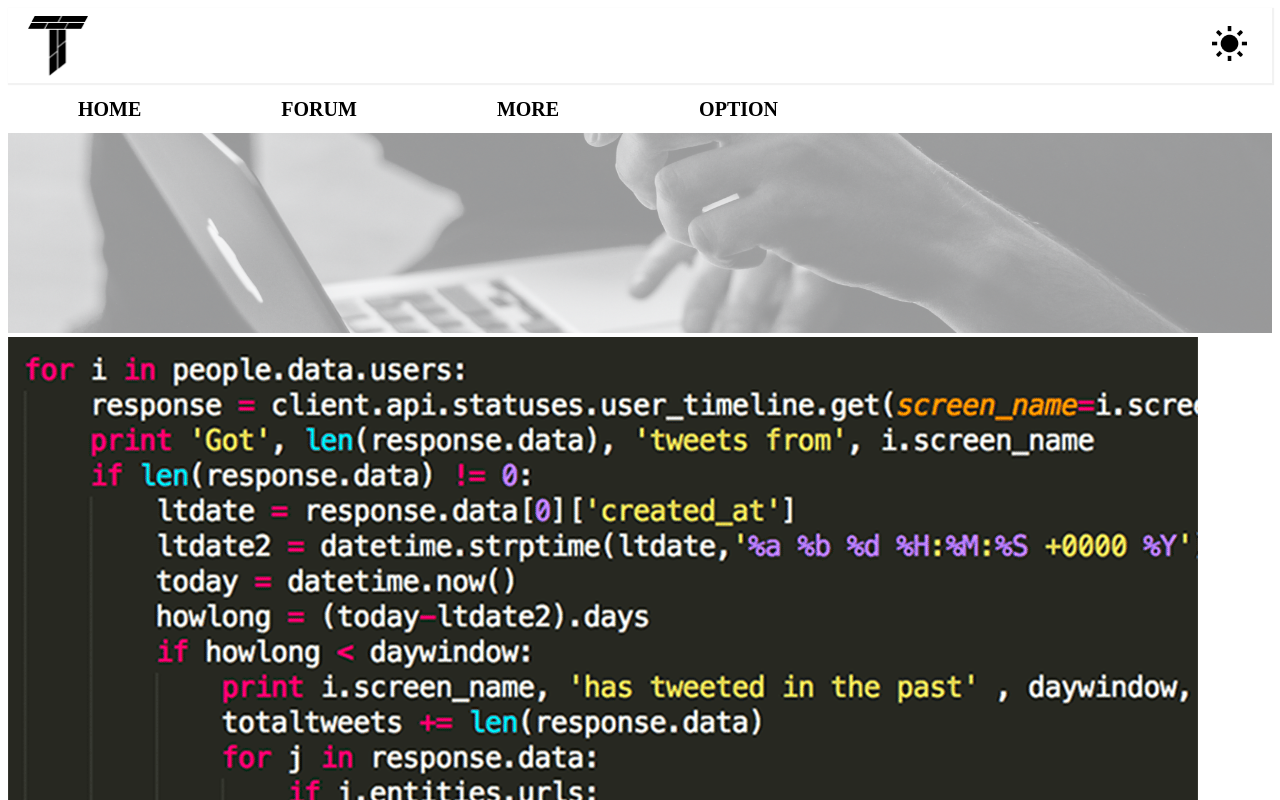
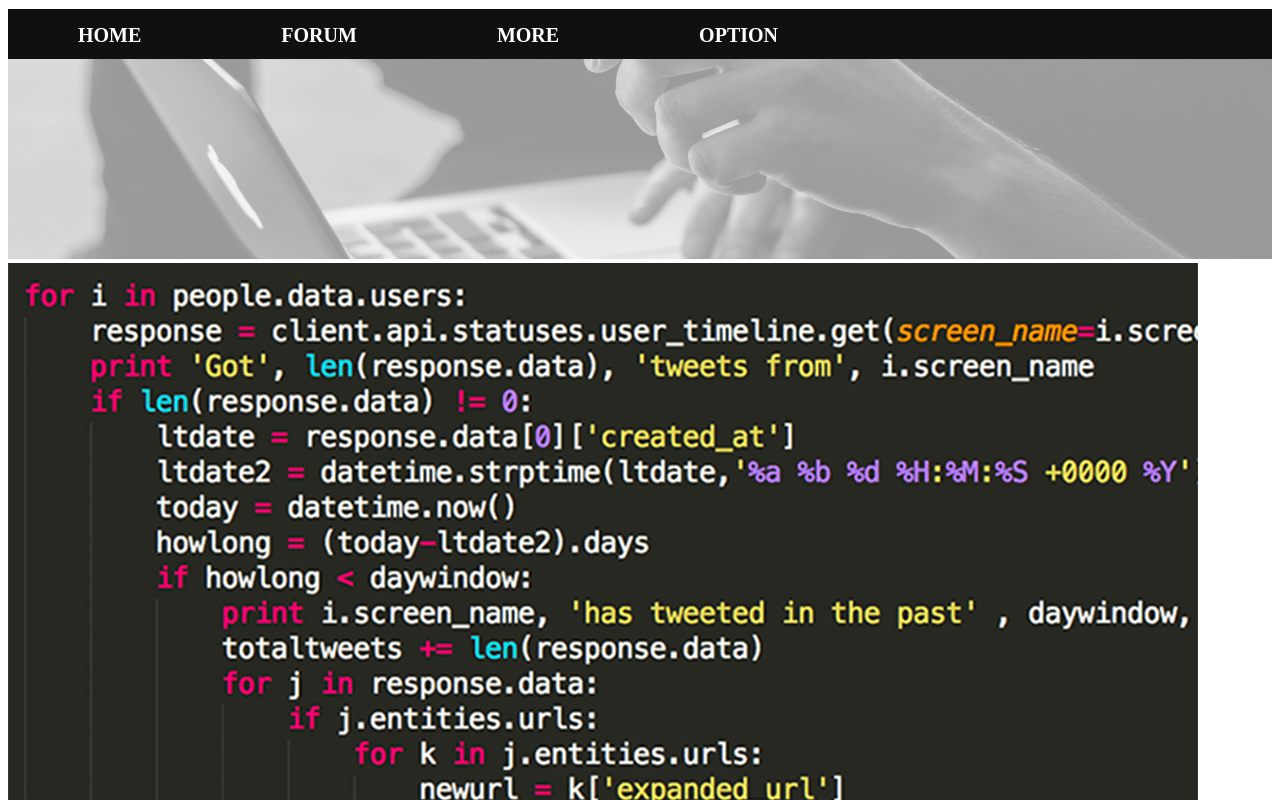
Before and after one commit to T-Junior-BambooForest/T_Frontend, a React (Create React App) app: page / in a window 1280 px wide. Shown: the top 800 px of the page. Built offline with nearby package versions, Linux system fonts and the light colour scheme.

Commit message:
ADD : styled components 사용, 다크모드 적용

```diff
--- a/src/Components/Header.js
+++ b/src/Components/Header.js
@@ -1,36 +1,32 @@
-import React, { useEffect, useState } from 'react';
+import React from 'react';
+import styled, { css } from 'styled-components';
 import '../Styles/Header.css';
 import '../Styles/Header_Section.css'
 
-const Header = () => {
-    const [images, setImages] = useState('Sun');
-    const [logo, setLogo] = useState('T-Logo');
-    const [dark, setDark] = useState(false);
+const Header = ({ images }) => {
 
-    const onClick = () => {
-        if (images === 'Sun') {
-            setImages('Moon');
-            setLogo('T-Logo-White');
-        } else if (images === 'Moon') {
-            setImages('Sun');
-            setLogo('T-Logo');
+    const Box = styled.div`
+        ${props =>
+            props.darkMode &&
+            css`
+                border-top:0.2px solid white;
+                background-color:#101010;
+                color:white;
+
+                &:hover {
+                    .home-section:hover,
+                    .forum-section:hover,
+                    .more-section:hover,
+                    .option-section:hover {
+                        border-bottom:2px solid white;
                     }
                 }
+            `}
+    `;
 
     return (
         <div>
-            <div className='headerBox'
-                style={
-                    images === 'Sun' ? {
-                        backgroundColor: 'white'
-                    } : {
-                        backgroundColor: 'black'
-                    }
-                }>
-                <img src={`/images/${logo}.png`} className='headerLogo' alt='logo' />
-                <img src={`/images/${images}.png`} className='changeModeBtn' alt='changeModeButton' onClick={onClick} />
-            </div>
-
+            {images === 'Sun' ? <Box darkMode={false}>
                 <div className='section'>
                     <div className='home-section'>
                         HOME
@@ -45,6 +41,21 @@ const Header = () => {
                         OPTION
                     </div>
                 </div>
+            </Box> : <Box darkMode={true}>
+                <div className='section'>
+                    <div className='home-section'>
+                        HOME
+                    </div>
+                    <div className='forum-section'>
+                        FORUM
+                    </div>
+                    <div className='more-section'>
+                        MORE
+                    </div>
+                    <div className='option-section'>
+                        OPTION
+                    </div>
+                </div></Box>}
         </div>
     );
 };
```
Lines whose indentation alone changed are shown as unchanged.
